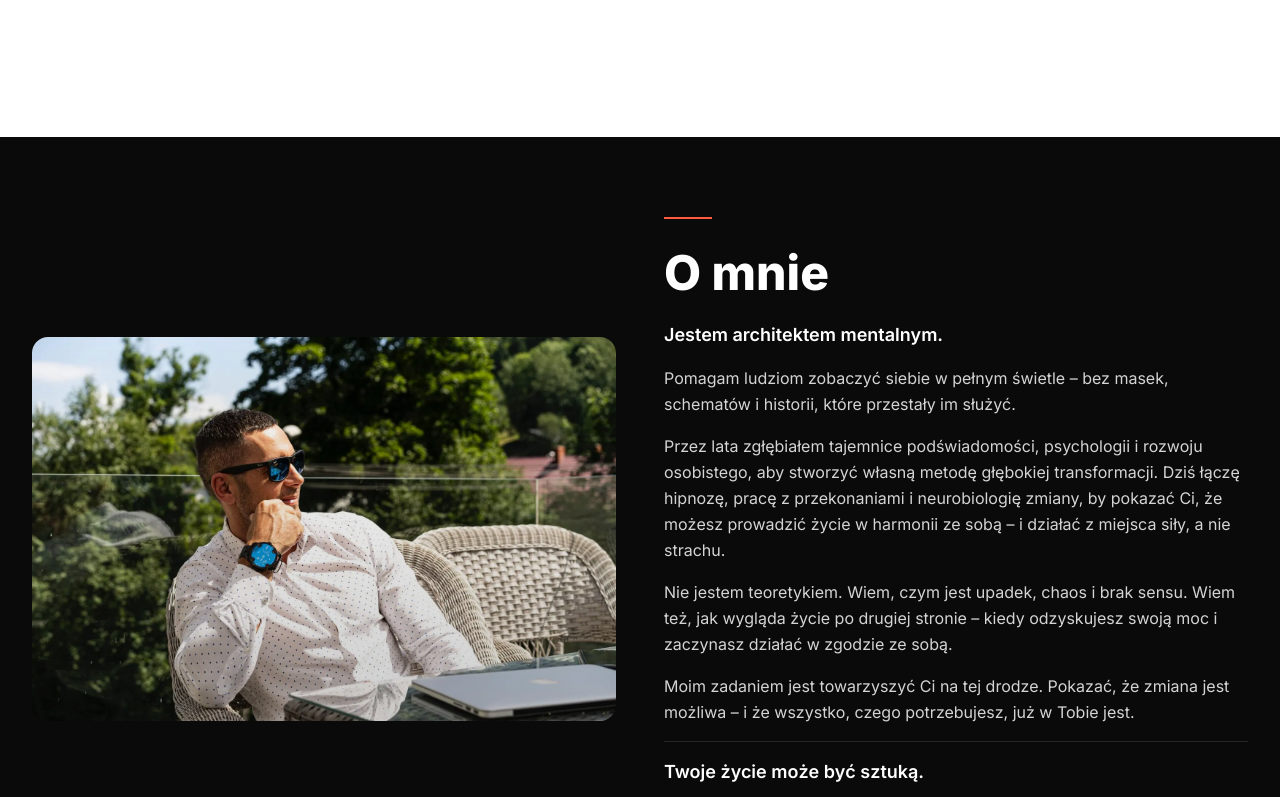
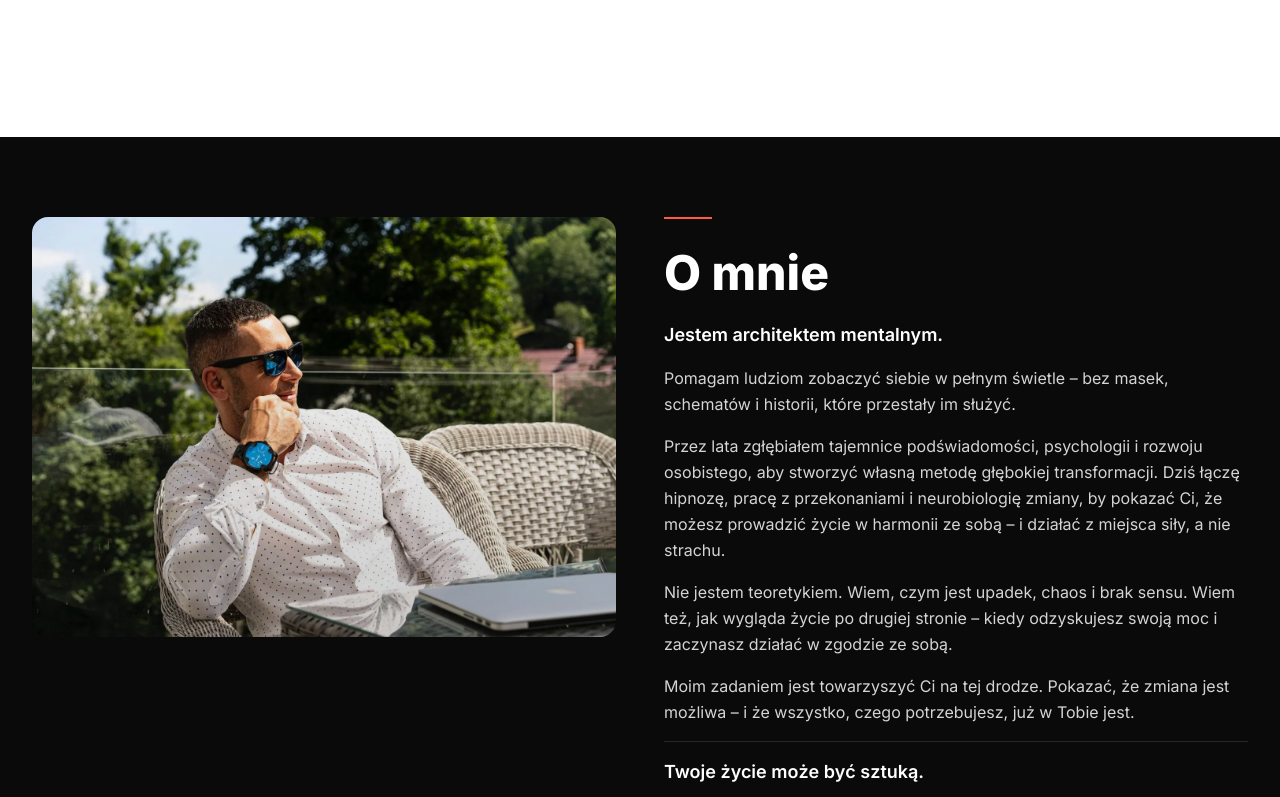
Before and after one commit to technikyvl/MAGIC-LANDING-PAGE-NEW, a Next.js app in the folder MAGICLIFELANDING/: page / in a window 1280 px wide. Shown: the part 2960-3757 px from the top of the page. Built offline with nearby package versions, Linux system fonts and the light colour scheme; a web font is replaced by a local one.

Commit message:
Update page.jsx

```diff
--- a/MAGICLIFELANDING/app/page.jsx
+++ b/MAGICLIFELANDING/app/page.jsx
@@ -666,12 +666,12 @@ export default function Page() {
       </section>
 
       {/* 5) About Me */}
-      <section className="relative bg-neutral-950 text-white py-16 sm:py-20">
+      <section className="relative bg-neutral-950 text-white pt-16 sm:pt-20 pb-12 sm:pb-16">
         <div className={CONTAINER}>
-          <div className="grid grid-cols-1 lg:grid-cols-2 gap-8 lg:gap-12 items-center">
+          <div className="grid grid-cols-1 lg:grid-cols-2 gap-8 lg:gap-12 items-start">
             {/* Left column - Photo */}
             <div className="slow-reveal order-2 lg:order-1">
-              <div className="relative h-80 lg:h-96 rounded-2xl overflow-hidden">
+              <div className="relative h-80 lg:h-[420px] rounded-2xl overflow-hidden">
                 <Image
                   src="/testimonials/rav.magic.webp"
                   alt="Rafał - architekt mentalny"
```
